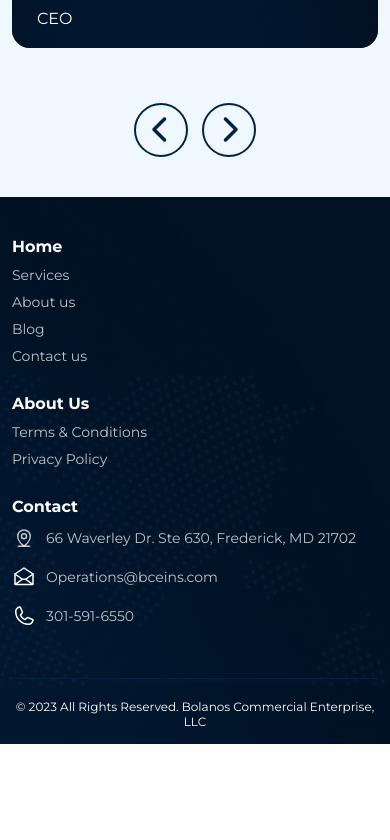
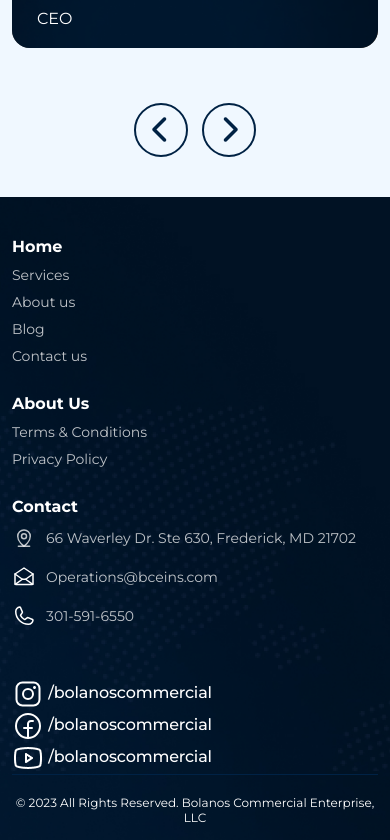
Before and after one commit to codersyntanx/Bce-websites, a React (Create React App) app: page /aboutus in a window 390 px wide. Shown: the part 3643-4483 px from the top of the page. Before the commit the page ends 4387 px from the top, so only its background shows below. Built offline with nearby package versions, Linux system fonts and the light colour scheme.

Commit message:
push all

```diff
--- a/src/App.css
+++ b/src/App.css
@@ -391,7 +391,7 @@ textarea {
 }
 
 .brand__slide img {
-    width: auto !important;
+    /* width: auto !important; */
 }
 
 .brand__slide {
@@ -543,8 +543,8 @@ textarea {
 .quotes__slide__wrapper .owl-dots {
     position: absolute;
     left: 24px;
-    top: 50%;
-    height: 79%;
+    top: 44%;
+    height: 83%;
     width: 7px;
     background: #DDE0E2;
     transform: translateY(-50%);
@@ -707,7 +707,7 @@ textarea {
     background: #F0F8FF;
     padding: 30px;
     border-bottom: 8px solid #002244;
-    min-height: 571px;
+    min-height: 671px;
     gap: 20px;
 }
 
@@ -1053,7 +1053,6 @@ textarea {
 
 .single__footer__bottom__step a {
     color: #FFF;
-    text-align: center;
     font-family: Montserrat;
     font-size: 16px;
     font-style: normal;
@@ -1477,7 +1476,7 @@ textarea {
 @media (min-width: 200px) and (max-width: 500px) {
     .trucking__area{
         background-image:none;
-        background-color:#041423;
+        background-color:#0c1c2c;
     }
 .smallbger{
     background-image: url(./Pages/images/truckman\ \ \(1\).png);
--- a/src/Pages/Educate.jsx
+++ b/src/Pages/Educate.jsx
@@ -2,40 +2,46 @@ import { useEffect } from "react";
 import circle from "./images/CircleWavyCheck.svg"
 import medal from "./images/Medal_black.svg"
 import arrowright from "./images/ArrowRight_black.svg"
+import sectionimg from "./images/section_title_shape.png"
+
 function Educate (){
   useEffect(() => {
     const owlOptions = {
-          loop: true,
-          autoplay: true,
+      loop: false, // Set loop to false initially
+      autoplay: false,
       autoplayTimeout: 5000,
       autoplayHoverPause: true,
       margin: 20,
+    };
 
-        };// Check screen width and set items accordingly
-        if (window.innerWidth < 768) {
-          owlOptions.items = 1;
-        } else {
+    // Check screen width and set items accordingly
+    if (window.innerWidth >= 768) {
       owlOptions.items = 3;
-        }
-
-
+      owlOptions.loop = false;
 
       window.jQuery(".manage__inner__blk").owlCarousel(owlOptions);
 
       // Refresh Owl Carousel on window resize
-        window.addEventListener('resize', () => {
+      window.addEventListener("resize", () => {
         if (window.innerWidth < 768) {
           owlOptions.items = 1;
+          owlOptions.loop = true; // Set loop to true for small screens
+          window.jQuery(".manage__inner__blk").trigger("destroy.owl.carousel").owlCarousel(owlOptions);
         } else {
           owlOptions.items = 3;
+          owlOptions.loop = false; // Set loop to false for large screens
+          window.jQuery(".manage__inner__blk").trigger("destroy.owl.carousel").owlCarousel(owlOptions);
         }
-
-          window.jQuery(".manage__inner__blk").trigger('destroy.owl.carousel').owlCarousel(owlOptions);
       });
+    } else {
+      owlOptions.items = 1;
+      owlOptions.loop = true; // Set loop to true for small screens
+      window.jQuery(".manage__inner__blk").owlCarousel(owlOptions);
+    }
 
     // Clean up the event listener on component unmount
     return () => {
-          window.removeEventListener('resize', () => {});
+      window.removeEventListener("resize", () => {});
     };
   }, []);
 
@@ -52,7 +58,7 @@ function Educate (){
         <span>Bolanos Commercial Enterprise Platform</span>
         <h3>Quote. Purchase. Manage.</h3>
         <div className="section__title__shape">
-          <img src="images/section_title_shape.png" alt="" />
+          <img src={sectionimg} alt="" />
         </div>
         <p>
           The BCE Trucking platform enhances your speed and efficiency when it
--- a/src/Pages/Footer.jsx
+++ b/src/Pages/Footer.jsx
@@ -4,6 +4,7 @@ import phone from "./images/Phone.svg"
 import facebook from "./images/FacebookLogo.svg"
 import insta from "./images/InstagramLogo.svg"
 import youtube from "./images/youtube.png"
+import mianlogo from "./images/logo.svg"
 function Footer (){
     return(
         <>
@@ -16,7 +17,7 @@ function Footer (){
         <div className="col-xl-3">
           <div className="footer__logo">
             <a href="#">
-              <img src="images/logo.svg" alt="" />
+              <img src={mianlogo} alt="" />
             </a>
             <p>Where we drive your insurance needs forward!</p>
           </div>
--- a/src/Pages/Navbar.jsx
+++ b/src/Pages/Navbar.jsx
@@ -104,7 +104,7 @@ function Navbar(){
                 </li>
                 <li>
                   <Link to="">
-                    Products &amp; Services <i class="fa-solid fa-angle-down"></i>
+                    Products &amp; Services  <i class="fa-solid fa-angle-down"></i>
                   </Link>
                   <div className="dropdown__menu">
                     <ul>
--- a/src/Pages/Scrollable.jsx
+++ b/src/Pages/Scrollable.jsx
@@ -9,6 +9,8 @@ import quotes from "./images/quotes_thumb_1.png"
 import call from "./images/PhoneCall.svg"
 import jeep from "./images/Jeep.svg"
 import dollar from "./images/CurrencyDollar.svg"
+import sectionimg from "./images/section_title_shape.png"
+
 function Scrollable (){
 
   useEffect(() => {
@@ -47,6 +49,9 @@ function Scrollable (){
         <>
         <style>
         {`
+          @media (max-width: 2000px) {
+
+          }
           @media (max-width: 1200px) {
             .owl-nav {
               position: absolute;
@@ -75,7 +80,7 @@ function Scrollable (){
         <span>The best insurance companies are with us</span>
         <h3>Get Instant Quotes Online Today!</h3>
         <div className="section__title__shape">
-          <img src="images/section_title_shape.png" alt="" />
+          <img src={sectionimg} alt="" />
         </div>
         <p>
           Get in touch with an expert who can guide you through the intricacies
--- a/src/Pages/Sponsorslider.jsx
+++ b/src/Pages/Sponsorslider.jsx
@@ -9,7 +9,7 @@ import brandlogo3 from "./images/brand_logo_3.svg";
 import brandlogo4 from "./images/brand_logo_4.svg";
 import brandlogo5 from "./images/brand_logo_5.svg";
 import brandlogo6 from "./images/brand_logo_6.svg";
-import brandlogo7 from "./images/brand_logo_6.svg";
+
 
 import 'slick-carousel/slick/slick.css';
 import 'slick-carousel/slick/slick-theme.css';
@@ -84,11 +84,7 @@ function Sponsorslider() {
                   <img src={brandlogo6} alt="" />
                 </a>
               </div>
-              <div className="brand__slide">
-                <a href="#">
-                  <img src={brandlogo7} alt="" />
-                </a>
-              </div>
+
 
               {/* Repeat for other brand slides */}
             </Slider>
--- a/src/Pages/Tester.jsx
+++ b/src/Pages/Tester.jsx
@@ -10,7 +10,11 @@ import Navbar from "./Navbar"
 import Educate from "./Educate"
 import Testonomial from "./Testonomial"
 import Footer from "./Footer"
-
+import sectionimg from "./images/section_title_shape.png"
+import dollar from "./images/CurrencyDollar.svg"
+import jeep from "./images/Jeep.svg"
+import call from "./images/PhoneCall.svg"
+import medal from "./images/Medal.svg"
 function Tester (){
     return(
 
@@ -192,7 +196,7 @@ function Tester (){
             <div className="medal__content">
               <h4>
                 <span>
-                  <img src="images/Medal.svg" alt="" />
+                  <img src={medal} alt="" />
                 </span>{" "}
                 <small>
                   Have the best insurance in your hands right now,{" "}
@@ -222,7 +226,7 @@ function Tester (){
             <span>The best insurance companies are with us</span>
             <h3>How our platform works</h3>
             <div className="section__title__shape">
-              <img src="images/section_title_shape.png" alt="" />
+              <img src={sectionimg} alt="" />
             </div>
             <p>
               Watch the video and understand why thousands of people are already
@@ -238,7 +242,7 @@ function Tester (){
             <div className="single__platform__step">
               <a href="#">
                 <span>
-                  <img src="images/PhoneCall.svg" alt="" />
+                  <img src={call} alt="" />
                 </span>{" "}
                 Connect with a live agent
               </a>
@@ -246,7 +250,7 @@ function Tester (){
             <div className="single__platform__step">
               <a href="#">
                 <span>
-                  <img src="images/Jeep.svg" alt="" />
+                  <img src={jeep} alt="" />
                 </span>{" "}
                 Trucking industry especialists
               </a>
@@ -254,7 +258,7 @@ function Tester (){
             <div className="single__platform__step">
               <a href="#">
                 <span>
-                  <img src="images/CurrencyDollar.svg" alt="" />
+                  <img src={dollar}alt="" />
                 </span>{" "}
                 Competitive rates
               </a>
--- a/src/Pages/Testonomial.jsx
+++ b/src/Pages/Testonomial.jsx
@@ -1,6 +1,8 @@
 import profile from "./images/review_profile.png"
 import ico from "./images/quote_ico.svg"
 import { useEffect } from "react";
+import sectionimg from "./images/section_title_shape.png"
+
 function Testonomial (){
   useEffect(() => {
     window.jQuery(".review__inner__blk").owlCarousel({
@@ -54,7 +56,7 @@ function Testonomial (){
               <span>See who is walking this path with us</span>
               <h3>Google reviews</h3>
               <div className="section__title__shape">
-                <img src="images/section_title_shape.png" alt="" />
+                <img src={sectionimg} alt="" />
               </div>
               <p>
                 Watch the video and understand why thousands of people are
--- a/src/responsive.css
+++ b/src/responsive.css
@@ -10,7 +10,7 @@
 }
 .main__menu ul li a {
     font-size: 13px;
-    gap: 0px;
+    gap: 6px;
 }
 }
 
@@ -53,7 +53,9 @@
     .dropdown__menu ul li {
         margin: 0;
     }
-
+.owl-item .active{
+    height: 500px;
+}
     .leadership__blk .owl-nav {
         left: 50%;
         transform: translateX(-50%);
@@ -924,10 +926,10 @@
     }
 
     .quotes__slide__wrapper .owl-dots {
-        width: 72%;
+        width: 80%;
         height: 5px;
         top: 22px;
-        left: 50%;
+        left: 57%;
         transform: translateX(-50%);
     }
 
@@ -1150,10 +1152,29 @@
         flex-direction: column;
         gap: 20px;
     }
+    .single__footer__bottom__step {
+        display: block;
+        text-align: left !important; /* Align items to the left */
+        gap: 48px;
+    }
 
-    .footer__bottom__area {
-        display: none;
+    .single__footer__bottom__step a {
+        color: #FFF;
+        font-family: Montserrat;
+        font-size: 16px;
+        font-style: normal;
+        font-weight: 500;
+        line-height: 105%;
+        letter-spacing: -0.16px;
+        display: block;
+        align-items: center;
+        gap: 10px;
+        margin: 0 !important; /* Reset margin to ensure left alignment */
     }
+
+
+
+
 
     .footer__copyright__area {
         margin-top: 0;
```
Lines whose indentation alone changed are shown as unchanged.
